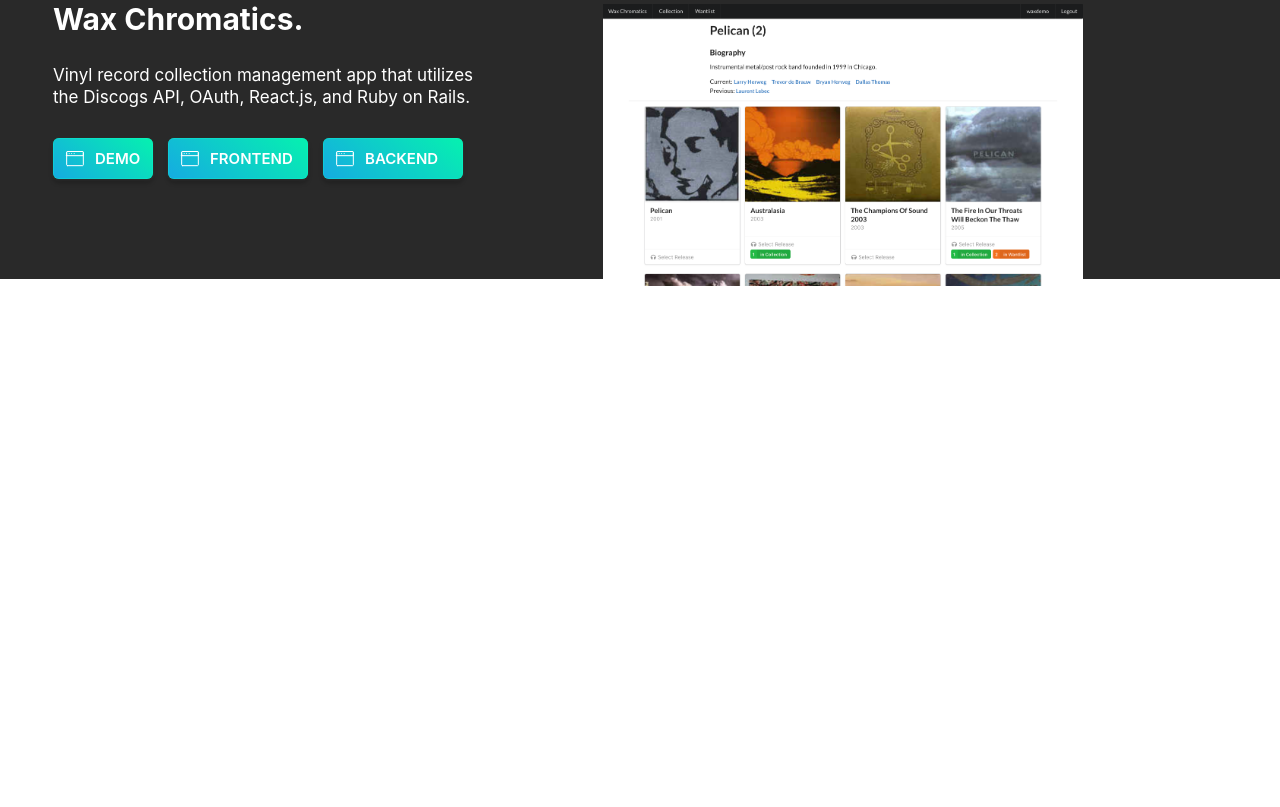
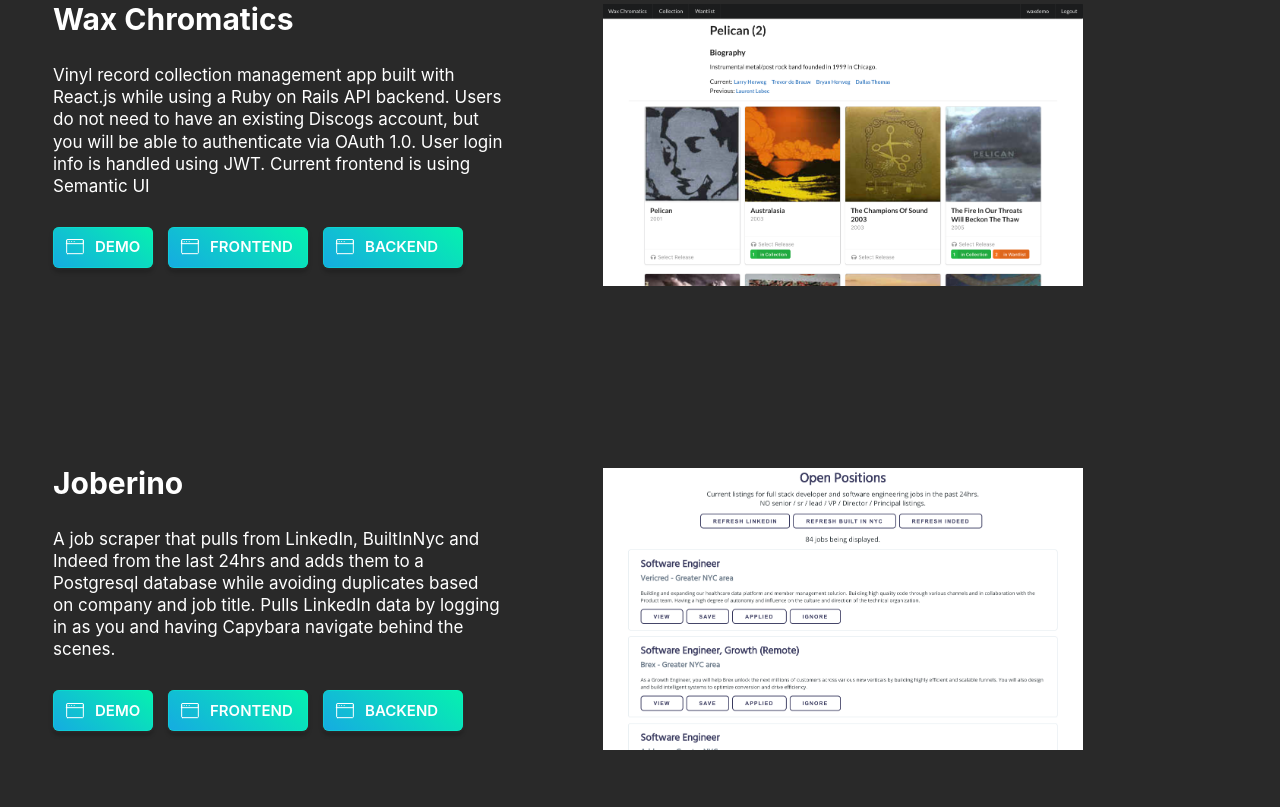
Before and after one commit to denvermullets/denvermullets-port-gatsby, a Gatsby site: page / in a window 1280 px wide. Shown: the part 953-1760 px from the top of the page. Before the commit the page ends 1239 px from the top, so only its background shows below. Built offline with nearby package versions, Linux system fonts and the light colour scheme; Gatsby itself is replaced by a stand-in of ours.

Commit message:
:sparkles: :recycle: prep for first deployment, added images for port, added data for projects, added external link openers for projects

```diff
--- a/src/components/buttons/LiveDemo.js
+++ b/src/components/buttons/LiveDemo.js
@@ -1,4 +1,3 @@
-import { Link } from "gatsby"
 import React from "react"
 import styled from "styled-components"
 import { Caption2 } from "../styles/TextStyles"
@@ -7,16 +6,22 @@
 // have flexibility when we want to animate elements separately in the button
 export default function LiveDemo(props) {
   return (
-    <Link to="/page-2">
+    // <Link to={props.url}>
+    <a href={props.url} target="_blank" rel="noreferrer">
       <Wrapper>
         <IconWrapper>
           <Icon src="/images/icons/browser.svg" />
         </IconWrapper>
         <Title>{props.title}</Title>
       </Wrapper>
-    </Link>
+      {/* </Link> */}
+    </a>
   )
 }
+
+// TODO: need to have props pass down if a button should exist or not
+// since we're hard coding the 3 columns we should set a button to be disabled if
+// there's no url provided for a 'Live Demo'
 
 // wrapper is basic button styling
 // grid template columns takes each column size, currently only 2 columns
--- a/src/components/buttons/RepoBtn.js
+++ b/src/components/buttons/RepoBtn.js
@@ -1,4 +1,3 @@
-import { Link } from "gatsby"
 import React from "react"
 import styled from "styled-components"
 import { Caption2 } from "../styles/TextStyles"
@@ -7,14 +6,14 @@
 // have flexibility when we want to animate elements separately in the button
 export default function RepoBtn(props) {
   return (
-    <Link to="/page-2">
+    <a href={props.url} target="_blank" rel="noreferrer">
       <Wrapper>
         <IconWrapper>
           <Icon src="/images/icons/browser.svg" />
         </IconWrapper>
         <Title>{props.title}</Title>
       </Wrapper>
-    </Link>
+    </a>
   )
 }
 
--- a/src/components/projects/Project.js
+++ b/src/components/projects/Project.js
@@ -6,23 +6,21 @@
 import SiteImage from "../animations/SiteImage"
 
 // we're going to take in props w/all the information
-export default function Project() {
+export default function Project(props) {
+  const { title, bio, front, back, image, url } = props
   return (
     <Wrapper>
       <ContentWrapper>
         <TextWrapper>
-          <Title>Wax Chromatics.</Title>
-          <Description>
-            Vinyl record collection management app that utilizes the Discogs
-            API, OAuth, React.js, and Ruby on Rails.
-          </Description>
+          <Title>{title}</Title>
+          <Description>{bio}</Description>
           <ButtonGrid>
-            <LiveDemo title="Demo" />
-            <RepoBtn title="Frontend" />
-            <RepoBtn title="Backend" />
+            {url ? <LiveDemo title="Demo" url={url} /> : null}
+            <RepoBtn title="Frontend" url={front} />
+            {back ? <RepoBtn title="Backend" url={back} /> : null}
           </ButtonGrid>
         </TextWrapper>
-        <SiteImage url="/images/animations/waxchromatics.png" />
+        <SiteImage url={image} />
       </ContentWrapper>
     </Wrapper>
   )
--- a/src/components/sections/ProjectSection.js
+++ b/src/components/sections/ProjectSection.js
@@ -1,11 +1,22 @@
 import React from "react"
 import styled from "styled-components"
 import Project from "../projects/Project"
+import { portfolio } from "../../data/portfolioData"
 
 export default function ProjectSection() {
   return (
     <Wrapper>
-      <Project />
+      {portfolio.map((port, index) => (
+        <Project
+          title={port.name}
+          bio={port.bio}
+          front={port.frontend}
+          back={port.backend}
+          image={port.image}
+          url={port.website}
+          key={index}
+        />
+      ))}
     </Wrapper>
   )
 }
--- a/src/data/portfolioData.js
+++ b/src/data/portfolioData.js
@@ -2,10 +2,36 @@
   {
     name: "Wax Chromatics",
     bio:
-      "Vinyl record collection management app built with React.js while using a Ruby on Rails API backend. User creation is ",
+      "Vinyl record collection management app built with React.js while using a Ruby on Rails API backend. Users do not need to have an existing Discogs account, but you will be able to authenticate via OAuth 1.0. User login info is handled using JWT. Current frontend is using Semantic UI",
     website: "https://waxchromatics.com",
     frontend: "https://github.com/denvermullets/wax-chromatic-react",
     backend: "https://github.com/denvermullets/wax-chromatic-api",
     image: "/images/animations/waxchromatics.png",
   },
+  {
+    name: "Joberino",
+    bio:
+      "A job scraper that pulls from LinkedIn, BuiltInNyc and Indeed from the last 24hrs and adds them to a Postgresql database while avoiding duplicates based on company and job title. Pulls LinkedIn data by logging in as you and having Capybara navigate behind the scenes.",
+    website: "https://github.com/denvermullets/joberino-portal-api",
+    frontend: "https://github.com/denvermullets/joberino-portal-frontend",
+    backend: "https://github.com/denvermullets/joberino-portal-api",
+    image: "/images/animations/joberino.png",
+  },
+  {
+    name: "Text-ray",
+    bio:
+      "A Javascript and CSS game based on the NY Times Spelling Bee. Uses Dictionary.com API to check validity of word on game creation.",
+    website: "https://text-ray.xyz",
+    frontend: "https://github.com/denvermullets/text-ray-front-end",
+    backend: "https://github.com/denvermullets/text-ray-backend",
+    image: "/images/animations/textray.png",
+  },
+  {
+    name: "Awesome-reads",
+    bio:
+      "A Ruby on Rails CRUD appliction that pulls data from Google Books API and mimics functionality that you'd find on Goodreads.",
+    website: "https://awesome-reads.com",
+    frontend: "https://github.com/denvermullets/awesome_reads",
+    image: "/images/animations/awesomereads.png",
+  },
 ]
```
Also changed, not shown: static/images/animations/awesomereads.png (added), static/images/animations/joberino.png (added), static/images/animations/textray.png (added).
